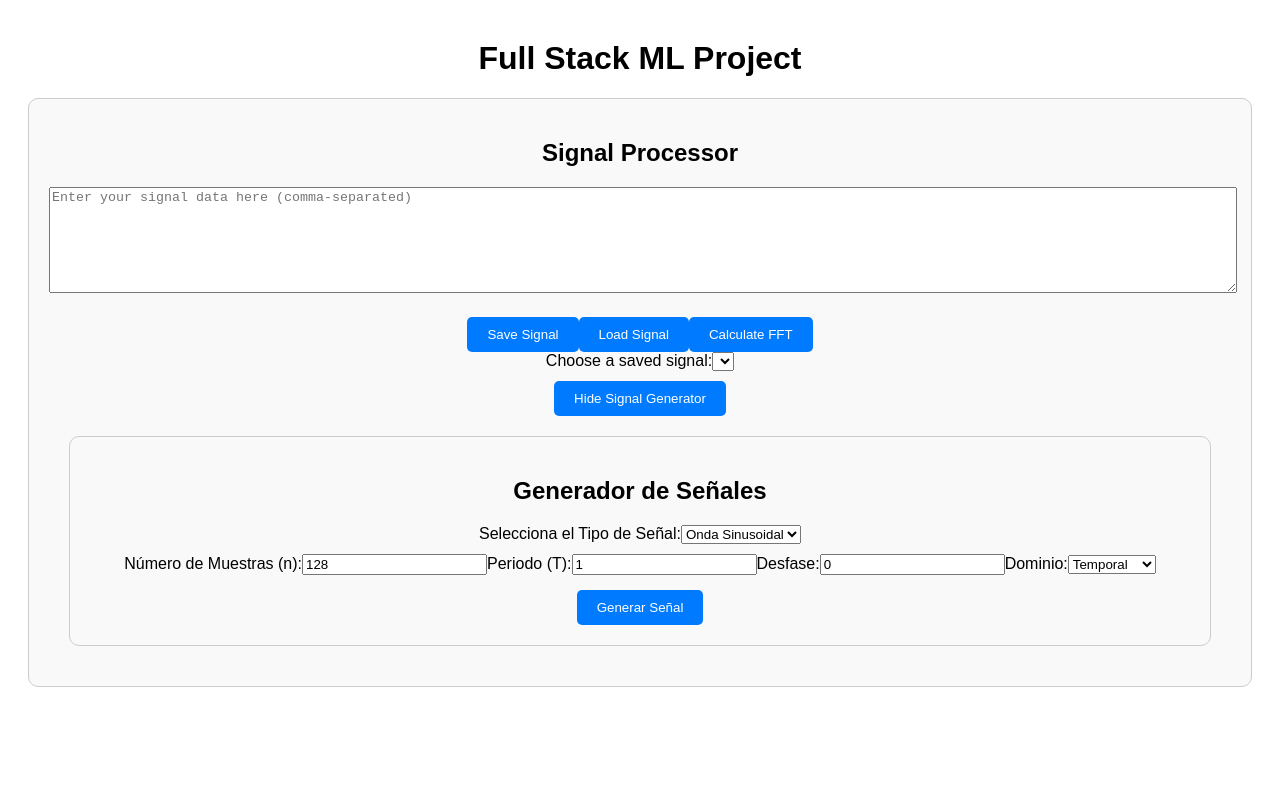
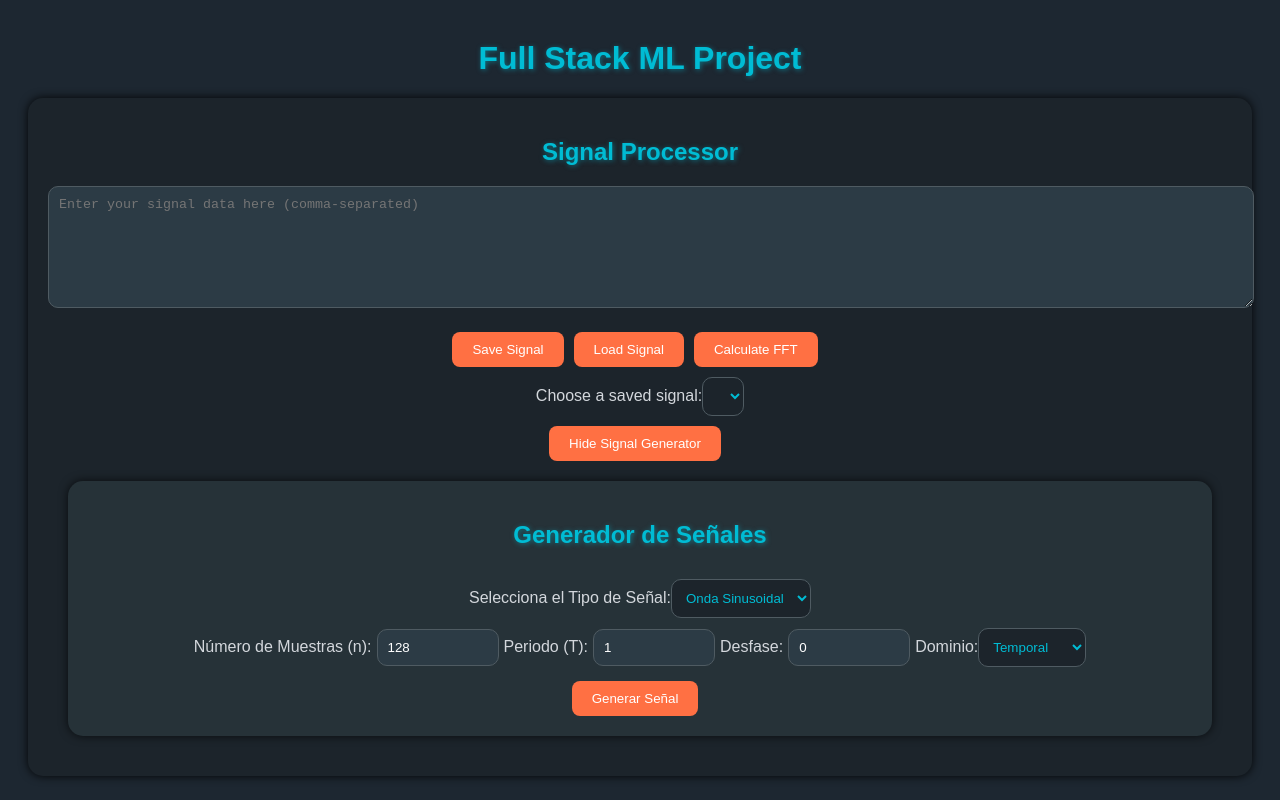
Before and after one commit to mabondano/full_stack_ml_project, a Vue app in the folder frontend/vue_app/vue_app/: page / in a window 1280 px wide. Both pictures are taken after a click on the button "Show Signal Generator". Built offline with nearby package versions, Linux system fonts and the light colour scheme.

Commit message:
Refinamiento de Estilo: Ajuste de Colores, Bordes y Espaciado entre Botones

```diff
--- a/frontend/vue_app/vue_app/src/App.vue
+++ b/frontend/vue_app/vue_app/src/App.vue
@@ -6,6 +6,9 @@
 </template>
 
 <script>
+// En main.js o App.vue
+import './assets/styles.css'; // Asegúrate de usar la ruta correcta según donde lo guardaste
+
 import SignalInput from './components/SignalInput.vue';
 
 export default {
--- /dev/null
+++ b/frontend/vue_app/vue_app/src/assets/styles.css
@@ -0,0 +1,120 @@
+/* Estilo general de la aplicación */
+body {
+    background-color: #1d2731; /* Fondo oscuro azulado */
+    color: #d3d7dc; /* Texto gris claro para buena legibilidad en el fondo oscuro */
+    font-family: 'Arial', sans-serif;
+  }
+
+  h1, h2, h3 {
+    color: #00bcd4; /* Azul brillante para títulos */
+    text-shadow: 1px 1px 5px rgba(0, 188, 212, 0.5); /* Sombra suave para resaltar el texto */
+  }
+
+  /* Contenedor principal */
+  .container {
+    margin: 20px;
+    padding: 20px;
+    border-radius: 15px;
+    background-color: #263238; /* Fondo gris oscuro azulado */
+    box-shadow: 0 0 15px rgba(0, 0, 0, 0.7); /* Sombra profunda para darle volumen */
+  }
+
+  /* Estilo del panel de procesamiento de señal */
+  .signal-input {
+    margin: 20px;
+    padding: 20px;
+    border-radius: 15px;
+    background-color: #1c242b; /* Fondo oscuro homogéneo con un tono azulado */
+    box-shadow: 0 0 10px rgba(0, 0, 0, 0.9); /* Sombra intensa */
+  }
+
+  /* Área de texto (señal) */
+  textarea {
+    width: 100%;
+    height: 100px;
+    margin-bottom: 10px;
+    background-color: #2c3b45; /* Fondo gris oscuro para el área de texto */
+    color: #ffffff;
+    border: 1px solid #4f5b62;
+    border-radius: 10px;
+    padding: 10px;
+  }
+
+  /* Botones */
+  button {
+    margin-top: 10px;
+    margin-right: 10px;
+    padding: 10px 20px;
+    background-color: #ff7043; /* Naranja vivo para los botones */
+    color: #ffffff;
+    border: none;
+    border-radius: 8px; /* Bordes redondeados */
+    cursor: pointer;
+    transition: background-color 0.3s ease, transform 0.2s ease;
+  }
+
+  button:hover {
+    background-color: #f4511e; /* Naranja más oscuro al pasar el ratón */
+    transform: scale(1.05); /* Ligeramente más grande para dar feedback al usuario */
+  }
+
+  /* Selector desplegable */
+  select {
+    margin-top: 10px;
+    padding: 10px;
+    background-color: #1c242b; /* Fondo oscuro para el selector */
+    color: #00bcd4; /* Azul brillante para el texto */
+    border: 1px solid #4f5b62;
+    border-radius: 10px;
+  }
+
+  /* Estilo para el generador de señales */
+  .signal-generator {
+    margin: 20px;
+    padding: 20px;
+    border-radius: 15px;
+    background-color: #263238; /* Fondo gris oscuro azulado */
+    box-shadow: 0 0 10px rgba(0, 0, 0, 0.7);
+  }
+
+  /* Estilo de los títulos dentro del generador de señales */
+  .signal-generator h3 {
+    color: #00bcd4;
+  }
+
+  /* Estilo para los campos de entrada del generador de señales */
+  input[type="text"], input[type="number"] {
+    width: 100px;
+    margin: 5px;
+    padding: 10px;
+    background-color: #2c3b45;
+    color: #ffffff;
+    border: 1px solid #4f5b62;
+    border-radius: 10px;
+  }
+
+  /* Estilo del botón de mostrar/ocultar el generador de señales */
+  #toggle-signal-generator {
+    margin-top: 20px;
+    padding: 10px 15px;
+    background-color: #007bff;
+    color: #fff;
+    border: none;
+    border-radius: 20px;
+    cursor: pointer;
+    transition: background-color 0.3s ease, transform 0.2s ease;
+  }
+
+  #toggle-signal-generator:hover {
+    background-color: #005bb5;
+    transform: scale(1.05);
+  }
+
+  /* Estilo para los gráficos usando Plotly */
+  .plotly-container {
+    margin-top: 20px;
+    padding: 15px;
+    background-color: #222; /* Fondo oscuro para el gráfico */
+    border-radius: 15px;
+    box-shadow: 0 0 10px rgba(0, 0, 0, 0.8);
+  }
--- a/frontend/vue_app/vue_app/src/components/SignalGenerator.vue
+++ b/frontend/vue_app/vue_app/src/components/SignalGenerator.vue
@@ -58,6 +58,7 @@
   </script>
 
   <style scoped>
+  /*
   .signal-generator {
     margin: 20px;
     padding: 20px;
@@ -83,4 +84,5 @@
   button:hover {
     background-color: #0056b3;
   }
+    */
   </style>
--- a/frontend/vue_app/vue_app/src/components/SignalInput.vue
+++ b/frontend/vue_app/vue_app/src/components/SignalInput.vue
@@ -136,6 +136,7 @@ export default {
 
 
 <style scoped>
+/*
 .signal-input {
   margin: 20px;
   padding: 20px;
@@ -143,6 +144,7 @@ export default {
   border-radius: 10px;
   background-color: #f9f9f9;
 }
+
 textarea {
   width: 100%;
   height: 100px;
@@ -160,4 +162,5 @@ button {
 button:hover {
   background-color: #0056b3;
 }
+  */
 </style>
```
